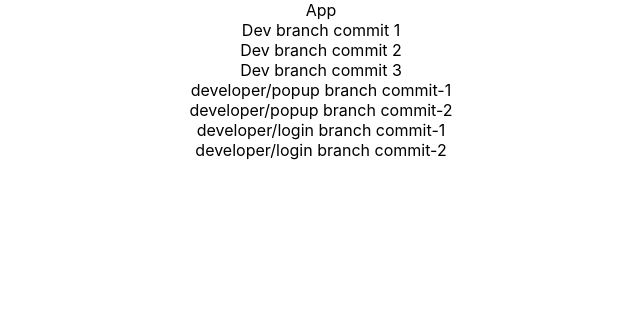
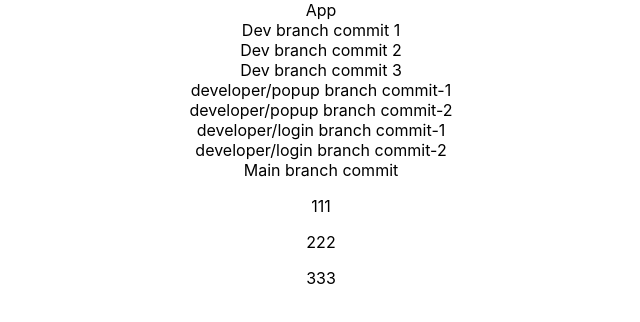
Before and after one commit to Yurik-00007/cra-console, a React (Create React App) app: page / in a window 1280 px wide. Shown: the top 322 px of the page, without its empty margins (319-959 px from the left). Built offline with nearby package versions, Linux system fonts and the light colour scheme.

Commit message:
add div and p block

```diff
--- a/src/App.tsx
+++ b/src/App.tsx
@@ -12,6 +12,10 @@ function App() {
       <div>developer/popup branch commit-2</div>
       <div>developer/login branch commit-1</div>
       <div>developer/login branch commit-2</div>
+        <div>Main branch commit</div>
+        <p>111</p>
+        <p>222</p>
+        <p>333</p>
     </div>
   );
 }
```
